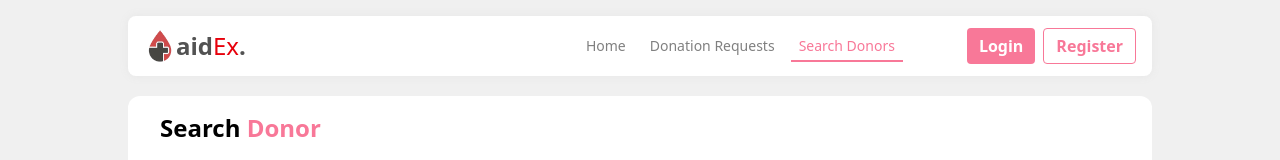
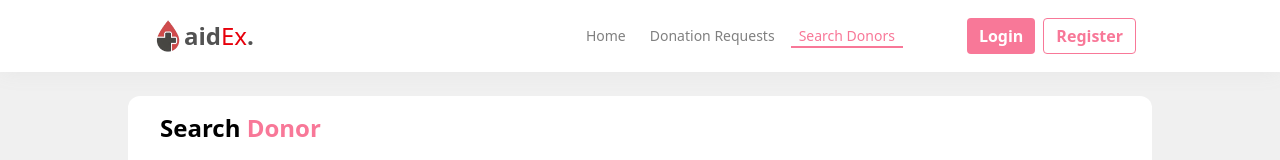
Before and after one commit to BiswanathBD/AidEx-Frontend, a React (Vite) app: page /search in a window 1280 px wide. Shown: the top 160 px of the page. Built offline with nearby package versions, Linux system fonts and the light colour scheme; no server answers.

Commit message:
add animation on full app

```diff
--- a/src/Components/Hero.jsx
+++ b/src/Components/Hero.jsx
@@ -11,7 +11,7 @@ const Hero = () => {
 
   return (
     <motion.div
-      initial={{ y: -28, opacity: 0 }}
+      initial={{ y: 20, opacity: 0 }}
       animate={{ y: 0, opacity: 1 }}
       transition={{ duration: 0.5, ease: "easeOut" }}
       className="bg-white rounded-lg overflow-hidden"
--- a/src/Components/Shared/Navbar.jsx
+++ b/src/Components/Shared/Navbar.jsx
@@ -25,27 +25,70 @@ const Navbar = () => {
     });
   };
 
-  if (loading) return null;
+  return (
+    <div className="navbar bg-white">
+      <Container>
+        <div className=" flex justify-between items-center py-3 px-4">
+          <div className="m-2">
+            <Logo />
+          </div>
 
-  return (
-    <Container>
+          {!loading && (
             <motion.div
-        initial={{ y: -40, opacity: 0 }}
-        animate={{ y: 0, opacity: 1 }}
-        transition={{ duration: 0.5, ease: "easeOut" }}
-        className="navbar my-4 flex justify-between items-center py-3 px-4 rounded-lg bg-white"
+              className="flex gap-8 xl:gap-16 items-center"
+              initial={{ opacity: 0, y: -20 }}
+              animate={{ opacity: 1, y: 0 }}
+              transition={{ duration: 0.8, ease: "easeOut" }}
             >
-        <Logo />
-        <div className="flex gap-8 xl:gap-16 items-center">
-          <nav className="hidden lg:flex gap-2 text-sm">
-            <NavLink to={"/"}>Home</NavLink>
-            <NavLink to={"/requests"}>Donation Requests</NavLink>
-            <NavLink to={"/search"}>Search Donors</NavLink>
-            {user && <NavLink to={"/funding"}>Funding</NavLink>}
-          </nav>
-
+              <motion.nav
+                className="hidden lg:flex gap-2 text-sm"
+                initial="hidden"
+                animate="visible"
+                variants={{
+                  hidden: {},
+                  visible: { transition: { staggerChildren: 0.15 } },
+                }}
+              >
+                {[
+                  "Home",
+                  "Donation Requests",
+                  "Search Donors",
+                  user ? "Funding" : null,
+                ].map(
+                  (item, i) =>
+                    item && (
+                      <motion.div
+                        key={i}
+                        variants={{
+                          hidden: { opacity: 0, y: 10 },
+                          visible: { opacity: 1, y: 0 },
+                        }}
+                      >
+                        <NavLink
+                          to={
+                            item === "Home"
+                              ? "/"
+                              : item === "Donation Requests"
+                              ? "/requests"
+                              : item === "Search Donors"
+                              ? "/search"
+                              : "/funding"
+                          }
+                        >
+                          {item}
+                        </NavLink>
+                      </motion.div>
+                    )
+                )}
+              </motion.nav>
               {user ? (
-            <div onClick={() => setShow(!show)} className="relative">
+                <motion.div
+                  onClick={() => setShow(!show)}
+                  className="relative"
+                  initial={{ opacity: 0, y: 10 }}
+                  animate={{ opacity: 1, y: 0 }}
+                  transition={{ delay: 0.3, duration: 0.4, ease: "easeOut" }}
+                >
                   <img
                     src={user.avatar}
                     alt={user.name}
@@ -57,15 +100,13 @@ const Navbar = () => {
                     className="bg-[#f87898] p-[3px] rounded-full absolute bottom-0 left-0"
                   />
 
-              {/* mobile Nav */}
                   <div
                     className={`absolute flex flex-col text-nowrap bg-[#f87898] p-6 lg:p-2 transition-all rounded-xl
             ${
               show
                 ? "top-8 right-8"
                 : "top-6 right-6 opacity-0 pointer-events-none"
-                  }
-                  `}
+            }`}
                   >
                     <div className="flex flex-col gap-4 text-white pb-8 mb-8 border-b border-white/20 lg:hidden">
                       <Link to={"/"}>Home</Link>
@@ -88,9 +129,14 @@ const Navbar = () => {
                       Sign Out
                     </button>
                   </div>
-            </div>
+                </motion.div>
               ) : (
-            <div className="flex gap-2 items-center">
+                <motion.div
+                  className="flex gap-2 items-center"
+                  initial={{ opacity: 0, y: 10 }}
+                  animate={{ opacity: 1, y: 0 }}
+                  transition={{ delay: 0.3, duration: 0.4, ease: "easeOut" }}
+                >
                   <Link to={"/login"}>
                     <button className="btn-primary">Login</button>
                   </Link>
@@ -98,7 +144,6 @@ const Navbar = () => {
                     <button className="btn-secondary">Register</button>
                   </Link>
 
-              {/* mobile nav */}
                   <div
                     onClick={() => setShow(!show)}
                     className="relative lg:hidden"
@@ -110,8 +155,7 @@ const Navbar = () => {
                 show
                   ? "top-8 right-8"
                   : "top-6 right-6 opacity-0 pointer-events-none"
-                  }
-                  `}
+              }`}
                     >
                       <div className="flex flex-col gap-4 text-white">
                         <Link to={"/"}>Home</Link>
@@ -121,11 +165,13 @@ const Navbar = () => {
                       </div>
                     </div>
                   </div>
-            </div>
+                </motion.div>
+              )}
+            </motion.div>
           )}
         </div>
-      </motion.div>
       </Container>
+    </div>
   );
 };
 
--- a/src/Pages/DonationRequests.jsx
+++ b/src/Pages/DonationRequests.jsx
@@ -4,6 +4,8 @@ import useAxios from "../Hooks/useAxios";
 import { BsClockFill } from "react-icons/bs";
 import { FaLocationDot } from "react-icons/fa6";
 import Loader from "../Components/Shared/Loader";
+import { motion } from "framer-motion";
+motion;
 
 const DonationRequests = () => {
   const [pendingRequests, setPendingRequests] = useState([]);
@@ -58,9 +60,16 @@ const DonationRequests = () => {
               No pending donation requests.
             </p>
           ) : (
-            currentRequests.map((req) => (
-              <div
+            currentRequests.map((req, index) => (
+              <motion.div
                 key={req._id}
+                initial={{ opacity: 0, y: 10 }}
+                animate={{ opacity: 1, y: 0 }}
+                transition={{
+                  duration: 0.3,
+                  delay: index * 0.2,
+                  ease: "easeOut",
+                }}
                 className="flex flex-col sm:flex-row rounded-xl p-4 bg-white overflow-hidden"
               >
                 {/* blood group */}
@@ -98,7 +107,7 @@ const DonationRequests = () => {
                     View Details
                   </Link>
                 </div>
-              </div>
+              </motion.div>
             ))
           )}
         </div>
--- a/src/Pages/MakePayment.jsx
+++ /dev/null
@@ -1,18 +0,0 @@
-import React from "react";
-import { AuthContext } from "../Auth/AuthContext";
-
-const MakePayment = () => {
-  const handleSubmit = (e) => {
-    e.preventDefault();
-    console.log();
-  };
-  return (
-    <div className="w-fit p-4 bg-white rounded-2xl">
-      <h2 className="text-2xl font-bold text-[#f87898]">Give Fund</h2>
-
-      <form onSubmit={handleSubmit}></form>
-    </div>
-  );
-};
-
-export default MakePayment;
--- a/src/Pages/SearchDonor.jsx
+++ b/src/Pages/SearchDonor.jsx
@@ -2,6 +2,8 @@ import React, { useEffect, useState } from "react";
 import { useForm } from "react-hook-form";
 import useAxios from "../Hooks/useAxios";
 import Loader from "../Components/Shared/Loader";
+import { motion } from "framer-motion";
+motion;
 
 const bloodGroups = ["A+", "A-", "B+", "B-", "AB+", "AB-", "O+", "O-"];
 
@@ -58,7 +60,12 @@ const SearchDonor = () => {
   };
 
   return (
-    <div>
+    <motion.div
+      initial={{ opacity: 0, y: 20 }}
+      animate={{ opacity: 1, y: 0 }}
+      exit={{ opacity: 0, y: 20 }}
+      transition={{ duration: 0.5, delay: 0.3, ease: "easeOut" }}
+    >
       <div className="bg-white p-4 rounded-xl">
         <h2 className="text-2xl font-bold mb-6 px-4 text-[#f87898]">
           <span className="text-black">Search</span> Donor
@@ -122,9 +129,16 @@ const SearchDonor = () => {
         <Loader />
       ) : (
         <div className="grid grid-cols-1 md:grid-cols-2 lg:grid-cols-3 gap-6 mt-8">
-          {donors.map((donor) => (
-            <div
+          {donors.map((donor, index) => (
+            <motion.div
               key={donor._id}
+              initial={{ opacity: 0, y: 10 }}
+              animate={{ opacity: 1, y: 0 }}
+              transition={{
+                duration: 0.3,
+                delay: index * 0.2,
+                ease: "easeOut",
+              }}
               className="bg-white rounded-2xl p-5 flex gap-4 items-center"
             >
               <div className="relative">
@@ -165,11 +179,11 @@ const SearchDonor = () => {
                   </span>
                 </div>
               </div>
-            </div>
+            </motion.div>
           ))}
         </div>
       )}
-    </div>
+    </motion.div>
   );
 };
 
--- a/src/index.css
+++ b/src/index.css
@@ -53,7 +53,7 @@ nav .active {
 }
 
 .navbar {
-  box-shadow: 0 0px 10px rgb(230, 230, 230);
+  box-shadow: 0 0px 20px rgb(230, 230, 230);
 }
 
 .dashboard .active {
```
Also changed, not shown: src/Pages/Funding.jsx (+25 -11 lines). Lines whose indentation alone changed are shown as unchanged.
